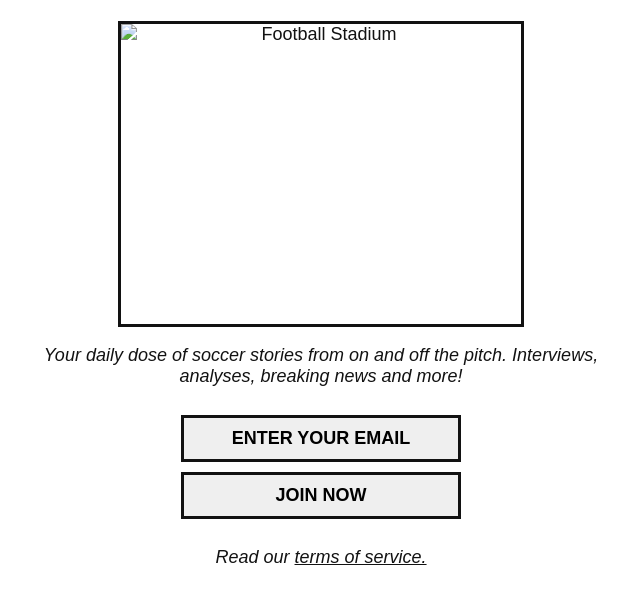
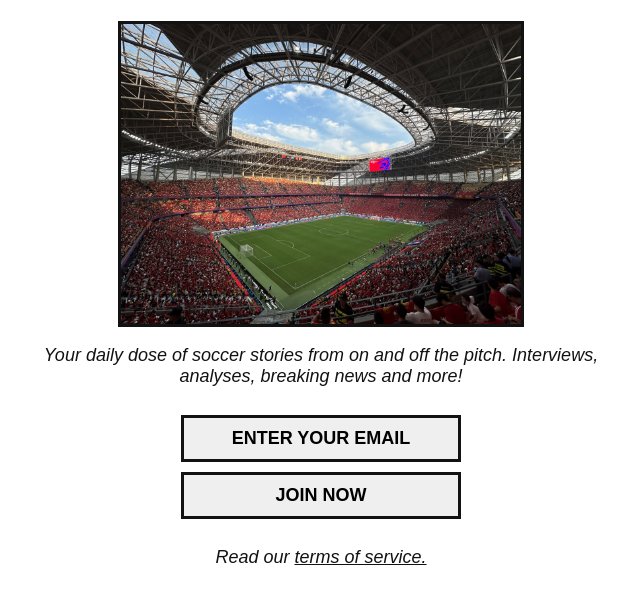
Before and after one commit to kagijagi/daily-dribble-newsletter, a plain HTML site: page index.html in a window 1280 px wide. Shown: the part 69-670 px from the top of the page, without its empty margins (319-959 px from the left). Drawn offline with Linux system fonts and the light colour scheme; the site is published under a folder, as on GitHub Pages, so addresses that start at the root find nothing.

Commit message:
Fixed path error.
Incorrect img path

```diff
--- a/index.html
+++ b/index.html
@@ -13,7 +13,7 @@
         </header>
 
         <main>
-            <img id="img-stadium" src="/img/stadium.jpg" alt="Football Stadium">
+            <img id="img-stadium" src="img/stadium.jpg" alt="Football Stadium">
 
             <p class="description">Your daily dose of soccer stories from on and off the pitch. Interviews, analyses, breaking news and more!</p>
 
```
